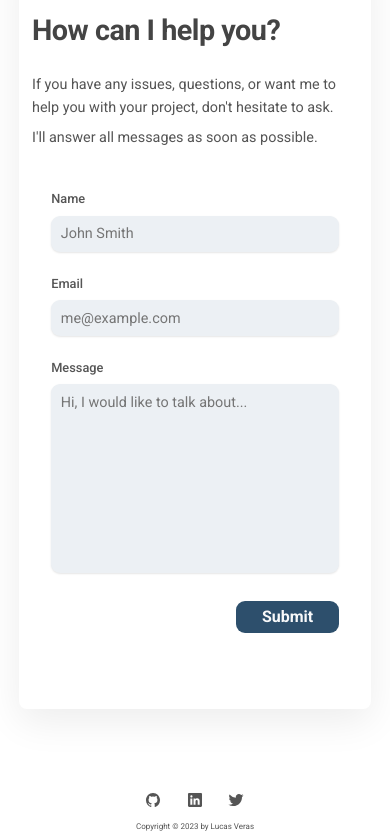
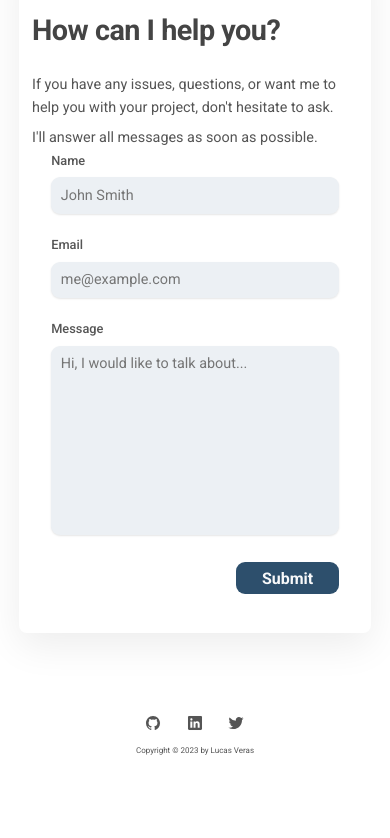
Before and after one commit to verasls/lveras.com, a React (Create React App) app: page / in a window 390 px wide. Shown: the part 3933-4771 px from the top of the page. After the commit the page ends 4694 px from the top, so only its background shows below. Built offline with nearby package versions, Linux system fonts and the light colour scheme; no server answers; some icons are missing.

Commit message:
Update padding for contact form

```diff
--- a/src/components/Contact.css
+++ b/src/components/Contact.css
@@ -14,7 +14,7 @@
 }
 
 .contact-form {
-  padding: 4.8rem;
+  padding: 4.8rem 4.8rem 0 4.8rem;
   display: grid;
   grid-template-columns: repeat(2, 1fr);
   gap: 3.2rem;
--- a/src/styles/queries.css
+++ b/src/styles/queries.css
@@ -140,7 +140,7 @@
   }
 
   .contact-form {
-    padding: 4.8rem 2.4rem;
+    padding: 0 2.4rem;
   }
 
   .about__list {
```
